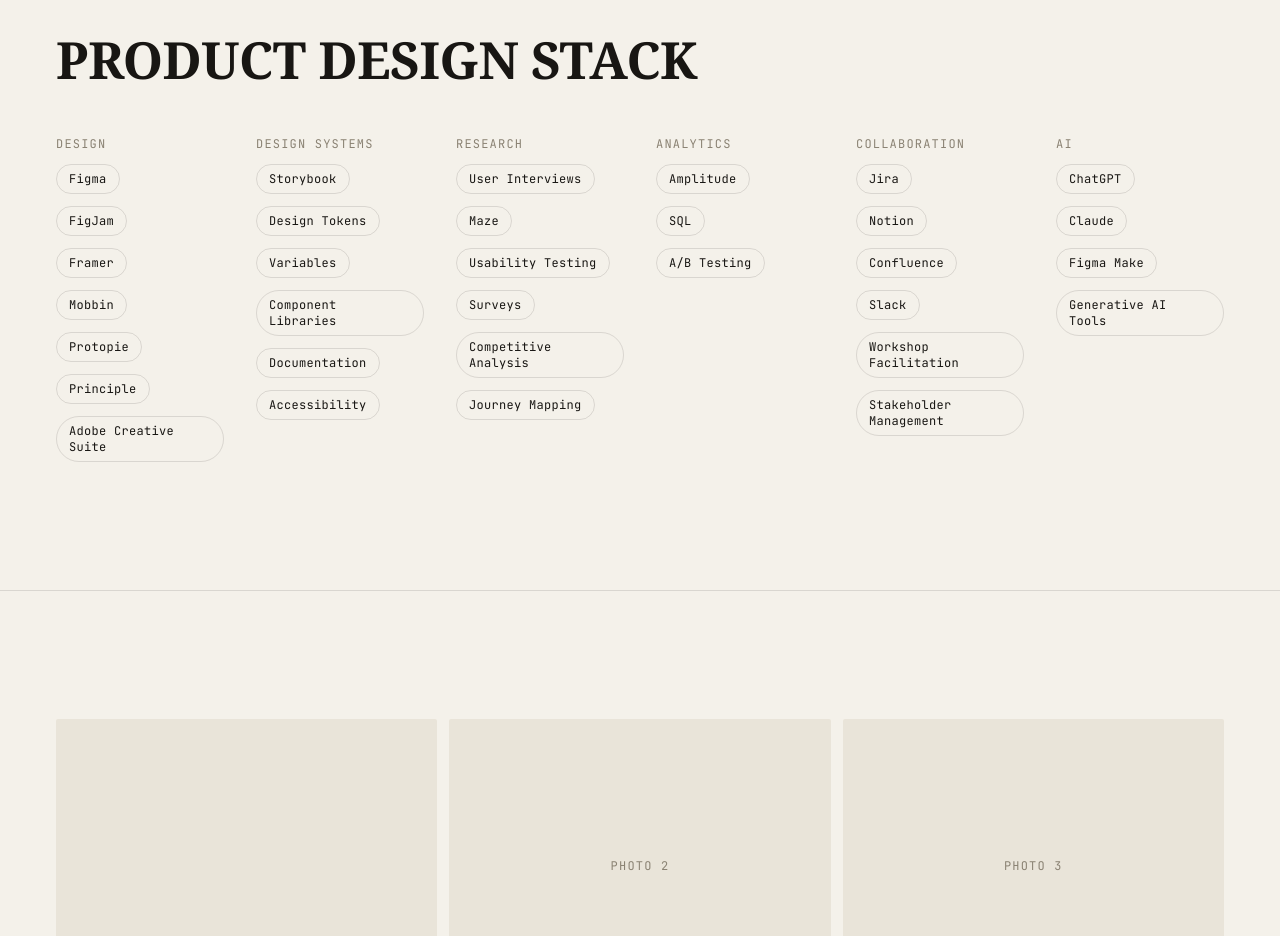
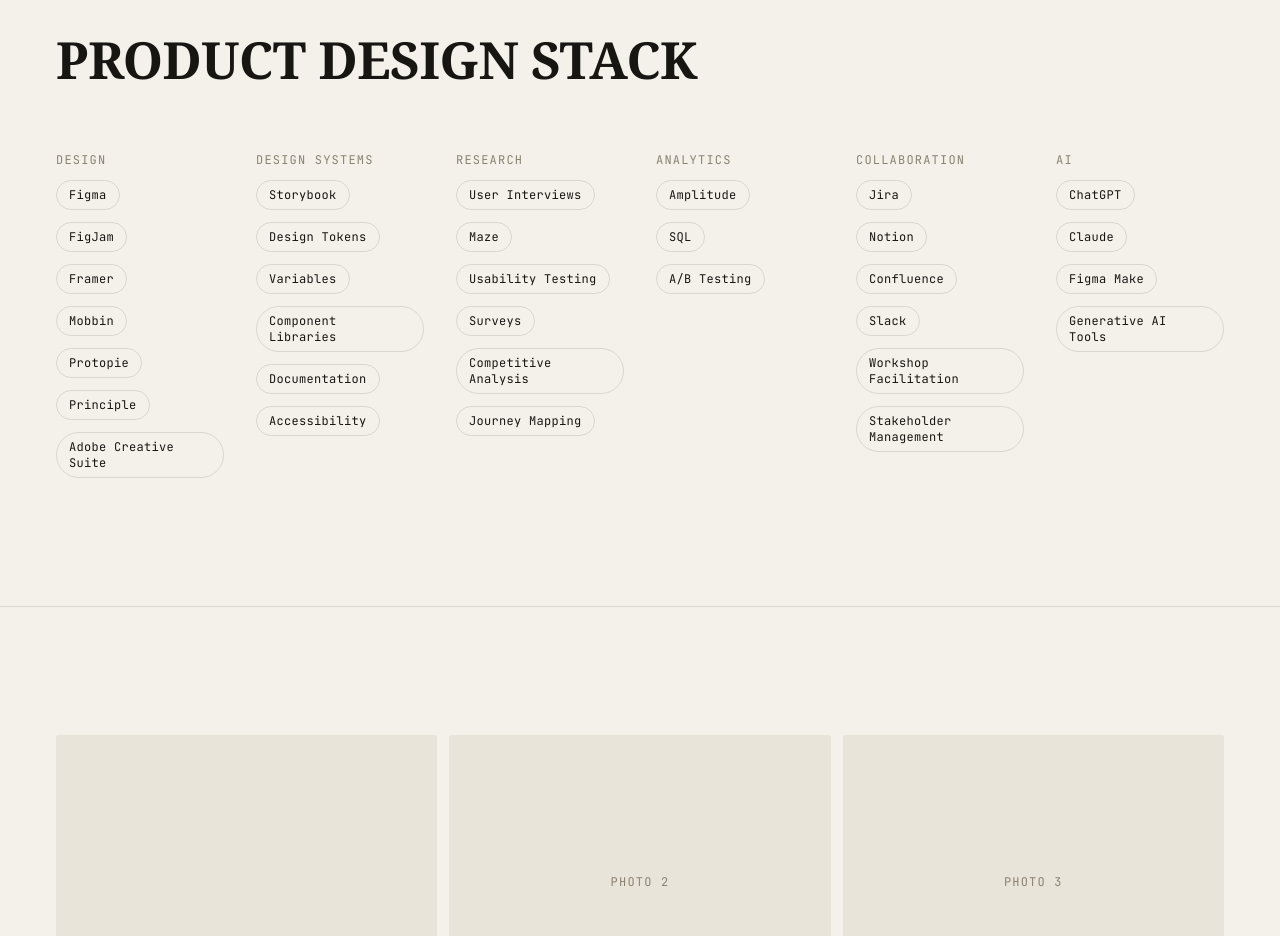
Before and after one commit to vlgoloVH/vlad-holoborodko-portfolio, a Next.js app: page /about in a window 1280 px wide. Shown: the part 4720-5656 px from the top of the page. Built offline with nearby package versions, Linux system fonts and the light colour scheme.

Commit message:
fix: increase spacing between Product Design Stack title and pills

```diff
--- a/app/about/page.tsx
+++ b/app/about/page.tsx
@@ -383,7 +383,7 @@ export default function AboutPage() {
             </h2>
           </Reveal>
 
-          <div className="mt-12 grid grid-cols-2 gap-x-8 gap-y-10 md:grid-cols-6">
+          <div className="mt-16 grid grid-cols-2 gap-x-8 gap-y-10 md:grid-cols-6">
             {STACK.map((group, i) => (
               <Reveal key={group.label} delay={i * 0.05}>
                 <div className="flex flex-col gap-3">
```
